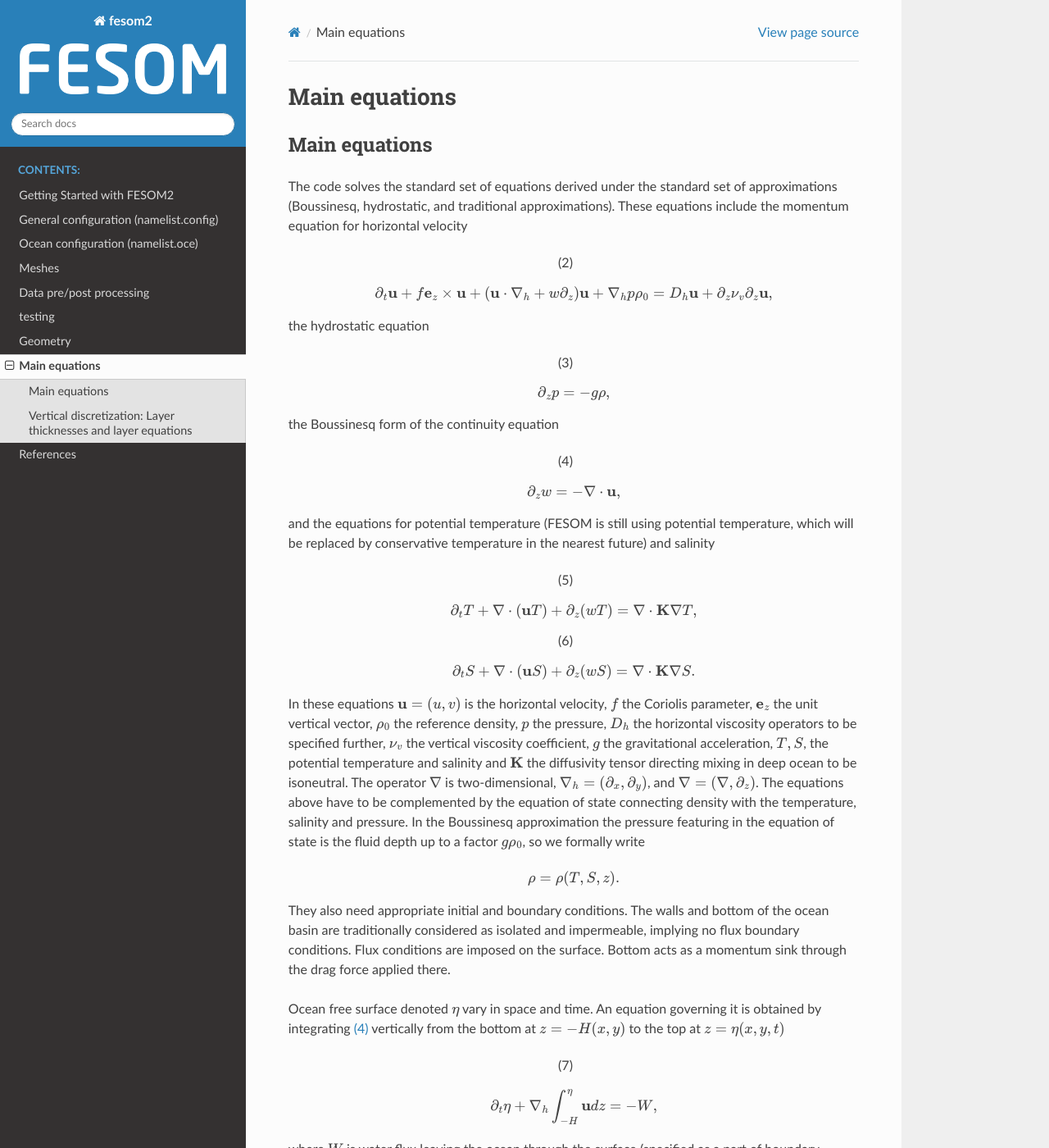
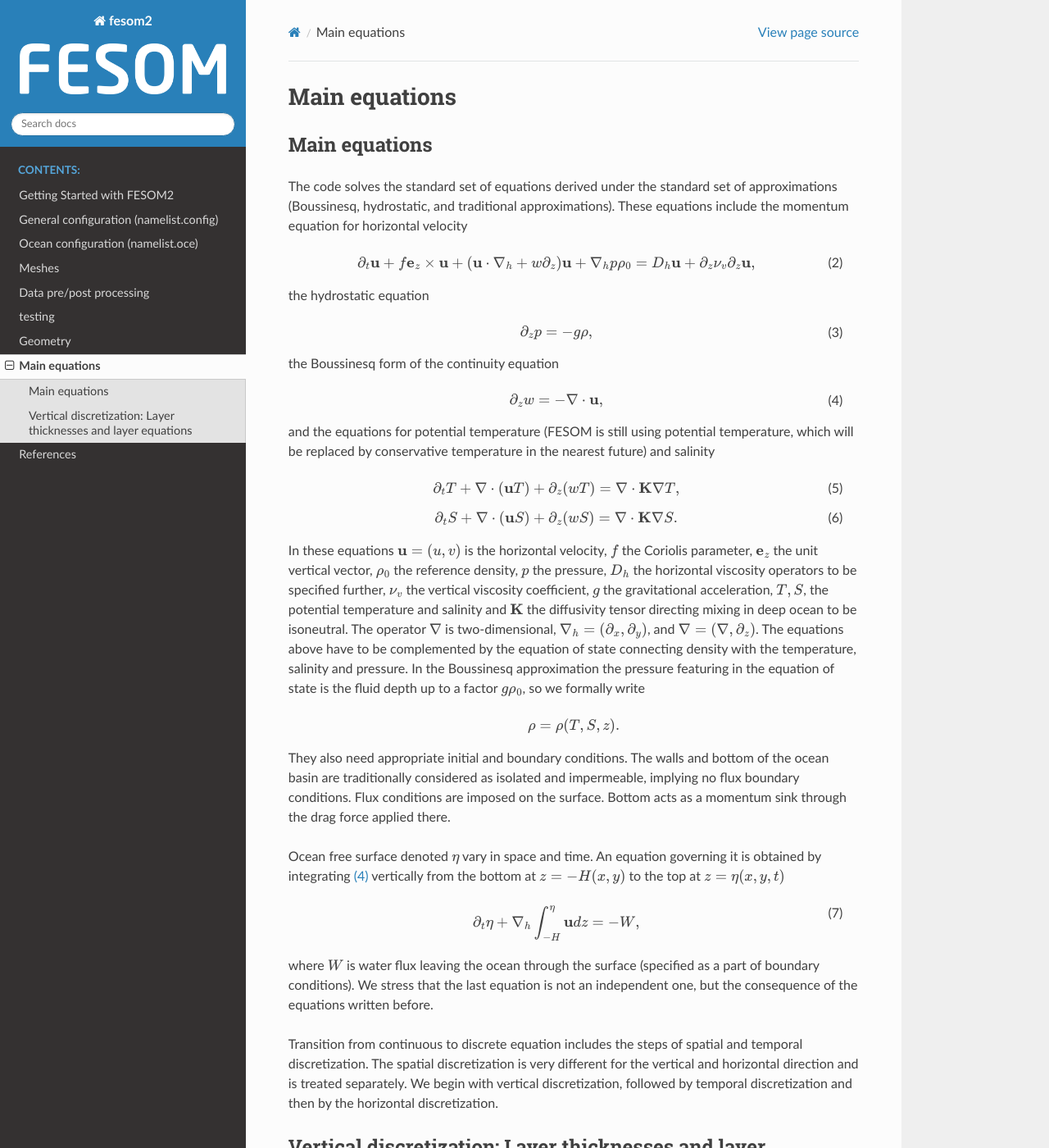
Before and after one commit to FESOM/fesom2_doc, a Sphinx documentation site: the page built from doc/main_equations.rst, in a window 1280 px wide and 1400 px high. Shown: the whole window at 82% size. Built offline with Sphinx 7.4.7 and the Read the Docs theme 2.0.0, drawn with Linux system fonts in a browser that asks for light colours; cross-references to code outside the pages are shown as plain code; some of the changed text lies outside the part shown.

Commit message:
add custom css to fix equation numbering

```diff
--- /dev/null
+++ b/doc/_static/css/custom.css
@@ -0,0 +1,19 @@
+/* Copied from MITgcm version: */
+/* https://github.com/jahn/altMITgcm/blob/master/doc/_static/css/custom.css */
+/* Make equation numbers float to the right */
+.eqno {
+    margin-left: 5px;
+    float: right;
+}
+/* Hide the link... */
+.math .headerlink {
+    display: none;
+    visibility: hidden;
+}
+/* ...unless the equation is hovered */
+.math:hover .headerlink {
+    display: inline-block;
+    visibility: visible;
+    /* Place link in margin and keep equation number aligned with boundary */
+    margin-right: -0.7em;
+}
--- a/doc/conf.py
+++ b/doc/conf.py
@@ -55,3 +55,6 @@ html_theme = 'sphinx_rtd_theme'
 html_static_path = ['_static']
 
 html_logo = 'fesom_logo.png'
+
+def setup(app):
+    app.add_stylesheet('css/custom.css')
--- a/doc/main_equations.rst
+++ b/doc/main_equations.rst
@@ -90,3 +90,24 @@ The equations of motion, continuity and tracer balance are integrated vertically
 Here, :math:`W` is the water flux leaving the ocean at the surface, it contributes to the first layer only (hence the delta-function); :math:`T_W` is the property transported with the surface water flux and the indices :math:`t` and :math:`b` imply the top and the bottom of the layer.
 
 The right hand side of :eq:`eq_tracer` contains the 3 by 3 diffusivity tensor :math:`{\bf K}`. We still use :math:`\nabla` in :eq:`eq_tracer` for the 3D divergence (the outer :math:`\nabla`) for brevity, but assume the discrete form :math:`\nabla_h(...)+((...)^t-(...)^b)/h_k`, where :math:`(...)` are the placeholders for the horizontal and vertical components of 3D vector it acts on. A correct discretization of the diffusivity term is cumbersome and will be explained below.
+
+- Vertical sum of :eq:`eq_thickness` over layers with account that :math:`w^t=0` at the free surface and :math:`w_b=0` at the bottom gives the 'layered' version of the elevation equation
+
+   .. math::
+      \partial_t\eta+\nabla_h\cdot\sum_kh_k{\bf u}_k+W=0.
+      :label: eq_eta
+
+- The layer-integrated momentum equation in the flux form is
+
+      .. math::
+         \partial_t(h{\bf u})+\nabla_h\cdot(h{\bf u u})+w^t{\bf u}^t-w^b{\bf u}^b+
+         f{\bf k}\times{\bf u}h +h(\nabla_h p+g\rho\nabla Z)/\rho_0=  \nonumber \\ D_{uh}{\bf u}+(\nu_v\partial_z{\bf u})^t-(\nu_v\partial_z{\bf u})^b,
+         :label: eq_mom_fl
+  with :math:`D_{uh}{\bf u}` the horizontal viscosity operator for the flux form (to be specified later), :math:`\nu_v` the vertical viscosity coefficient, :math:`f` the Coriolis parameter and :math:`{\bf k}` a unit vertical vector. We ignore the momentum source due to the added water :math:`W` at the surface. Note that it could be more natural to formulate the solution procedure in terms of the horizontal layer transport velocities :math:`{\bf U}=h{\bf u}` in this case, but the present implementation in FESOM deals with separate :math:`h` and :math:`\mathbf{u}`.
+
+- The pressure field is expressed as
+
+      .. math::
+         p=g\rho_0\eta+P, \quad P_{1}=p_a+g\rho_1h_1/2, \quad P_k=P_{k-1}+g(\rho_{k-1}h_{k-1}+ \rho_kh_k)/2.
+         :label: eq_pressure
+   with :math:`p_a` the atmospheric pressure, :math:`\rho` the deviation of density from its reference value :math:`\rho_0`, and :math:`P` is the variable hydrostatic pressure due to :math:`\rho`. The pressure gradient in continuous equations :eq:`eq_cmom` has to be computed at constant :math:`z`. The model levels deviate from surfaces :math:`z=\rm{const}`. The term :math:`g\rho\nabla Z`, appearing together with the horizontal pressure gradient in :eq:`eq_mom_fl` compensates for the deviation. The quantity :math:`Z` appearing in this term is the :math:`z`-coordinate of the midplane of the layer with the thickness :math:`h`.
```
